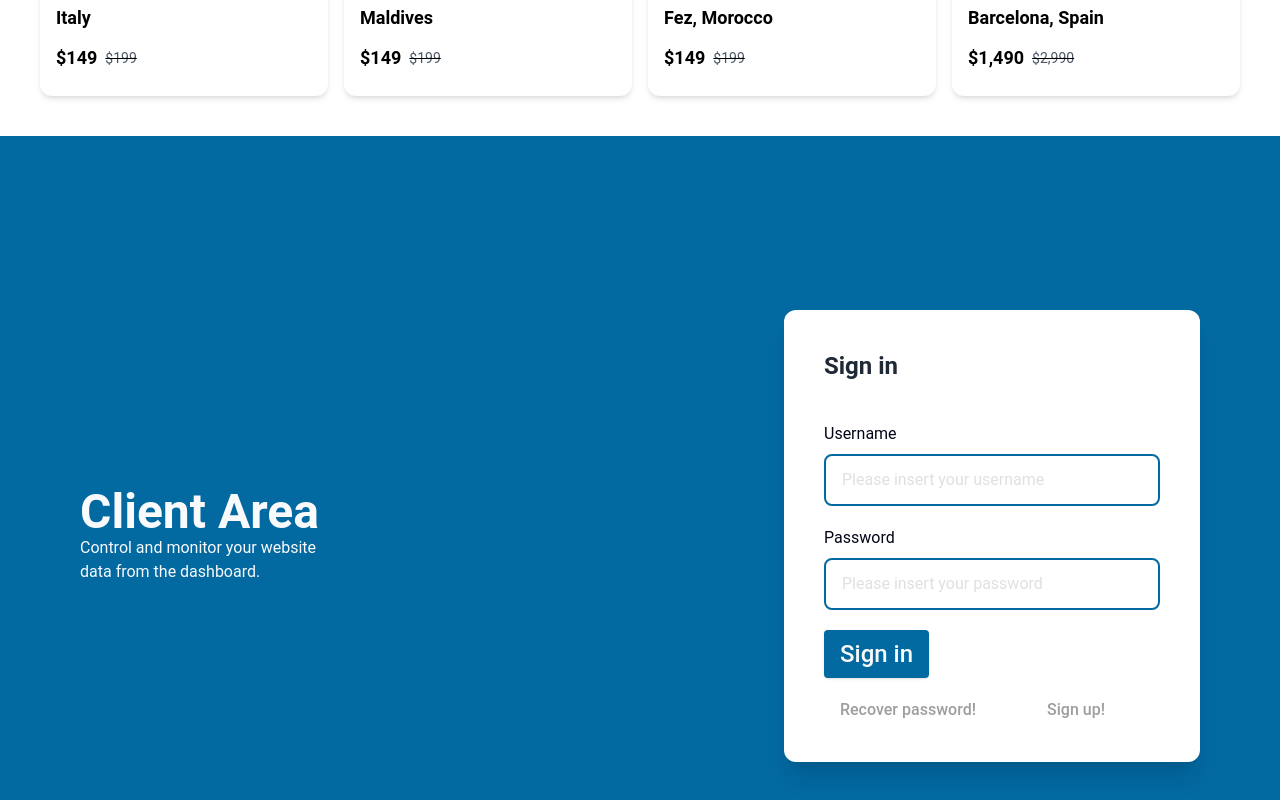
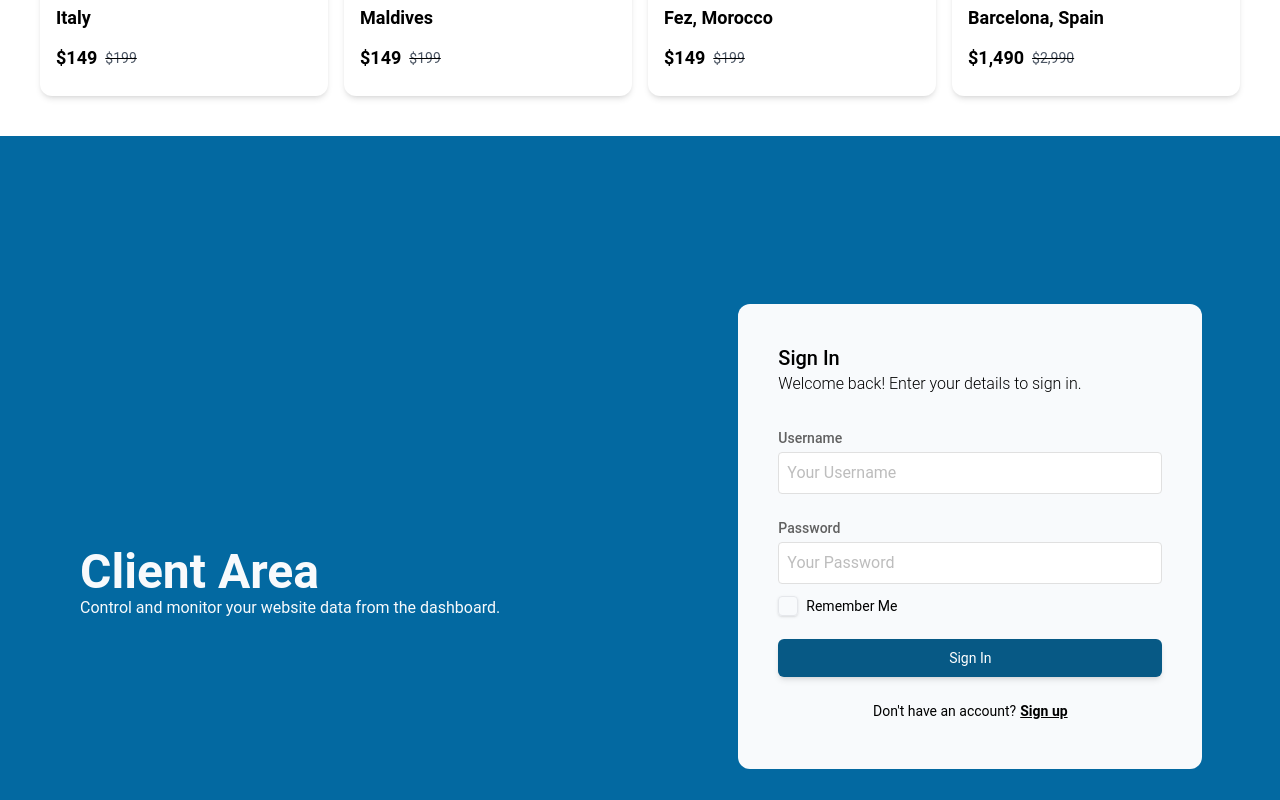
Before and after one commit to BaduDueduMaxwell/AfroTour, a React (Vite) app: page / in a window 1280 px wide. Shown: the part 1800-2600 px from the top of the page. Built offline with nearby package versions, Linux system fonts and the light colour scheme.

Commit message:
Initial dashboard layout

```diff
--- a/index.html
+++ b/index.html
@@ -1,14 +1,13 @@
 <!DOCTYPE html>
 <html lang="en">
   <head>
-    <meta charset="UTF-8" />
-    <meta name="viewport" content="width=device-width, initial-scale=1.0" />
+    <meta charset="UTF-8" >
+    <meta name="viewport" content="width=device-width, initial-scale=1.0" >
     <link
       rel="icon"
       type="favicon"
       href="src/assets/afrotour.webp"
-    />
-    <link rel="stylesheet" href="index.css">
+    >
     <title>AfroTours</title>
   </head>
   <body>
--- a/package.json
+++ b/package.json
@@ -3,6 +3,7 @@
   "private": true,
   "version": "0.0.0",
   "type": "module",
+  "proxy": "http://127.0.0.1:5000",
   "scripts": {
     "dev": "vite",
     "build": "vite build",
@@ -11,6 +12,7 @@
   },
   "dependencies": {
     "@material-tailwind/react": "^2.1.10",
+    "axios": "^1.7.7",
     "react": "^18.2.0",
     "react-dom": "^18.2.0",
     "react-icons": "^4.10.1",
--- a/src/App.jsx
+++ b/src/App.jsx
@@ -7,17 +7,24 @@ import Footer from "./Components/Footer/Footer";
 import Navbar from "./Components/Navbar/Navbar";
 import AboutPage from "./Pages/AboutPage";
 import Contact from "./Components/Contact/Contact";
+import SignUp from "./Components/Auth/signup";
+import SignIn from "./Components/Auth/SignIn";
+// import ProtectedRoute from "./ProtectedRoute";
 
 function App() {
   return (
     <>
       <Navbar className="margin-nav" />
       <Routes>
+        <Route path="/signup" element={<SignUp />} />
+        <Route path="/signin" element={<SignIn />} />
+        {/* <ProctectedRoute> */}
         <Route path="/" element={<Homepage />} />
         <Route path="packages" element={<PackagesPage />} />
         <Route path="/trip-details" element={<TripDetailsPage />} />
         <Route path="/about" element={<AboutPage />} />
         <Route path="/contact" element={<Contact />} />
+        {/* </ProctectedRoute> */}
       </Routes>
       <Footer />
     </>
--- a/src/Components/Auth/SignIn.jsx
+++ b/src/Components/Auth/SignIn.jsx
@@ -2,34 +2,77 @@ import React, { useState } from "react";
 import Input from "./Input";
 import Checkbox from "./Checkbox";
 import { Link, useNavigate } from "react-router-dom";
-import axios from "axios";
 import { login } from "../../api/authService";
 
 export default function SignIn() {
   const [username, setUsername] = useState("");
   const [password, setPassword] = useState("");
+  const [formError, setFormError] = useState(null);
+  const [errors, setErrors] = useState("");
+  const [isSubmitting, setIsSubmitting] = useState(false);
   const navigate = useNavigate();
+
+  // Password validation regex
+  const validatePassword = (password) => {
+    const passwordRegex =
+      /^(?=.*[A-Za-z])(?=.*\d)(?=.*[@$!%*?&])[A-Za-z\d@$!%*?&]{8,}$/;
+    return passwordRegex.test(password);
+  };
+
+  const validateForm = () => {
+    const error = {};
+    // Username validation
+    if (!username.trim()) {
+      errors.username = "Username is required.";
+    } else if (username.length < 3) {
+      errors.username = "Username must be at least 3 characters.";
+    }
+
+    // Email validation
+    // const emailRegex = /^[^\s@]+@[^\s@]+\.[^\s@]+$/;
+    // if (!email.trim()) {
+    //   errors.email = "Email is required";
+    // } else if (!emailRegex.test(email)) {
+    //   errors.email = "Please enter a valid address.";
+    // }
+
+    // Password validation
+    if (!password) {
+      errors.password = "Password is required.";
+    } else if (!validatePassword(password)) {
+      ("Password must be at least 8 characters, include one letter, one number, and one special character.");
+    }
+
+    return errors;
+  };
 
   const handleSignIn = async (e) => {
     e.preventDefault();
-    setError(null);
+    setErrors({});
+    setFormError(null);
+    setIsSubmitting(true);
+
+    const validationErrors = validateForm();
+    if (Object.keys(validationErrors).length > 0) {
+      setErrors(validationErrors);
+      return;
+    }
+
+    const userData = {
+      username,
+      password,
+    };
+    console.log("Form submitted");
 
     try {
-      const response = await axios.post("http://localhost:5000/auth/login", {
-        username,
-        password,
-      });
-
-      // Save the JWT access and refresh tokens in local storage
-      const { access_token, refresh_token } = response.data;
-      localStorage.setItem("access_token", access_token);
-      localStorage.setItem("refresh_token", refresh_token);
-
-      // Redirect user to a protected route, like the dashboard
-      navigate("/dashboard");
+      await login(userData);
+      alert("Sigin successful");
+      navigate("/");
     } catch (error) {
       console.error("Sign-in error", error);
-      alert("Failed to sign in. Please check your credentials.");
+      setFormError("Failed to sign in. Please check your credentials");
+    } finally {
+      setIsSubmitting(false);
     }
   };
 
@@ -40,6 +83,7 @@ export default function SignIn() {
         <p className="text-slate-500 font-light">
           Welcome back! Enter your details to sign in.
         </p>
+        {formError && <p className="text-red-600">{formError}</p>}
         <form
           onSubmit={handleSignIn}
           className="mt-8 mb-2 w-80 max-w-screen-lg sm:w-96 text-left"
@@ -52,6 +96,9 @@ export default function SignIn() {
               value={username}
               onChange={(e) => setUsername(e.target.value)}
             />
+            {errors.username && (
+              <p className="text-red-500 text-sm">{errors.username}</p>
+            )}
             <Input
               label="Password"
               type="password"
@@ -59,15 +106,21 @@ export default function SignIn() {
               value={password}
               onChange={(e) => setPassword(e.target.value)}
             />
+            {errors.password && (
+              <p className="text-red-500 text-sm">{errors.password}</p>
+            )}
           </div>
           <Checkbox label="Remember Me" id="check-2" />
           <button
             type="submit"
-            className="mt-4 w-full rounded-md bg-sky-800 py-2 px-4 border border-transparent text-center text-sm text-white transition-all shadow-md hover:shadow-lg focus:bg-slate-700 focus:shadow-none active:bg-slate-700 hover:bg-slate-700 active:shadow-none disabled:pointer-events-none disabled:opacity-50 disabled:shadow-none"
+            className={`mt-4 w-full rounded-md bg-sky-800 py-2 px-4 border border-transparent text-center text-sm text-white transition-all shadow-md hover:shadow-lg focus:bg-slate-700 focus:shadow-none active:bg-slate-700 hover:bg-slate-700 active:shadow-none disabled:pointer-events-none disabled:opacity-50 disabled:shadow-none ${
+              isSubmitting
+                ? "bg-gray-400 pointer-events-none opacity-50"
+                : "bg-sky-800 hover:bg-sky-700"
+            }`}
           >
-            Sign In
+            {isSubmitting ? "Processing" : "Sign In"}
           </button>
-
           <p className="flex justify-center mt-6 text-sm text-slate-600">
             Don&apos;t have an account?
             <Link
--- a/src/Components/Auth/SignUp.jsx
+++ b/src/Components/Auth/SignUp.jsx
@@ -20,7 +20,7 @@ export default function SignUp() {
   };
 
   const validateForm = () => {
-    const error = {};
+    const errors = {};
     // Username validation
     if (!username.trim()) {
       errors.username = "Username is required.";
@@ -68,7 +68,7 @@ export default function SignUp() {
     try {
       await register(userData); // Pass the user data object
       alert("Registration successful!");
-      navigate("/packages"); // Redirect to a protected route
+      navigate("/"); // Redirect to a protected route
     } catch (err) {
       console.error("Registration error", err);
       setFormError("Failed to sign up. Please try again.");
@@ -130,7 +130,7 @@ export default function SignUp() {
                 : "bg-sky-800 hover:bg-sky-700"
             }`}
           >
-            {isSubmitting ? "Processing..." : "Sign UP"}
+            {isSubmitting ? "Processing..." : "Sign Up"}
           </button>
           <p className="flex justify-center mt-6 text-sm text-slate-600">
             Already have an account?
--- a/src/Components/ClientArea/ClientArea.jsx
+++ b/src/Components/ClientArea/ClientArea.jsx
@@ -1,7 +1,6 @@
-import React from 'react';
-import ClientHeader from './ClientHeader';
-import Form from './Form';
-import Links from './Links';
+import React from "react";
+import ClientHeader from "./ClientHeader";
+import SignIn from "../Auth/SignIn";
 
 export default function ClientArea() {
   return (
@@ -11,14 +10,8 @@ export default function ClientArea() {
           title="Client Area"
           description="Control and monitor your website data from the dashboard."
         />
-        <div className="w-full md:w-full mx-0 lg:w-9/12 pl-20 pr-20">
-          <div className="bg-white p-10 flex flex-col w-full shadow-xl rounded-xl">
-            <h2 className="text-2xl font-bold text-gray-800 text-left mb-5">
-              Sign in
-            </h2>
-            <Form />
-            <Links />
-          </div>
+        <div className="flex flex-col w-full">
+          <SignIn />
         </div>
       </div>
     </div>
--- a/src/Components/ClientArea/ClientHeader.jsx
+++ b/src/Components/ClientArea/ClientHeader.jsx
@@ -3,8 +3,8 @@ import React from 'react';
 export default function ClientHeader({ title, description }) {
   return (
     <div className="flex flex-col w-full pl-20">
-      <h1 className="text-5xl text-slate-50 font-bold">{title}</h1>
-      <p className="w-5/12 mx-auto md:mx-0 text-slate-50">{description}</p>
+      <h1 className="text-5xl text-slate-50 font-bold mt-24">{title}</h1>
+      <p className="w-full mx-auto md:mx-0 text-slate-50">{description}</p>
     </div>
   );
 }
--- a/src/Components/Navbar/Navbar.jsx
+++ b/src/Components/Navbar/Navbar.jsx
@@ -11,6 +11,7 @@ export default function Navbar() {
     { name: "Packages", href: "/packages" },
     { name: "About", href: "/about" },
     { name: "Contact", href: "/contact" },
+    { name: "Signup", href: "/signup" },
   ];
 
   const handleNav = () => {
--- a/src/api/authService.js
+++ b/src/api/authService.js
@@ -1,8 +1,7 @@
-// src/api/authService.js
 import api from "./axiosConfig";
 
 // Login function
-export const login = async (username, password) => {
+export const login = async ({ username, password }) => {
   const response = await api.post("api/auth/login", { username, password });
 
   // Save the tokens to local storage
@@ -14,7 +13,11 @@ export const login = async (username, password) => {
 
 // Register function with token storage
 export const register = async ({ username, email, password }) => {
-  const response = await api.post("api/auth/register", { username, email, password });
+  const response = await api.post("api/auth/register", {
+    username,
+    email,
+    password,
+  });
 
   // Save the tokens to local storage after successful registration
   localStorage.setItem("access_token", response.data.access_token);
--- a/tailwind.config.js
+++ b/tailwind.config.js
@@ -21,7 +21,7 @@ module.exports = withMT({
         },
         slate: {
           50: "#f8fafc",
-          950: "#020617" // Example light slate color
+          950: "#020617", // Example light slate color
         },
       },
     },
```
Also changed, not shown: src/Components/Packages/Packages.jsx (+8 -17 lines), 1 other file (tests, documents, lock files or other folders).
